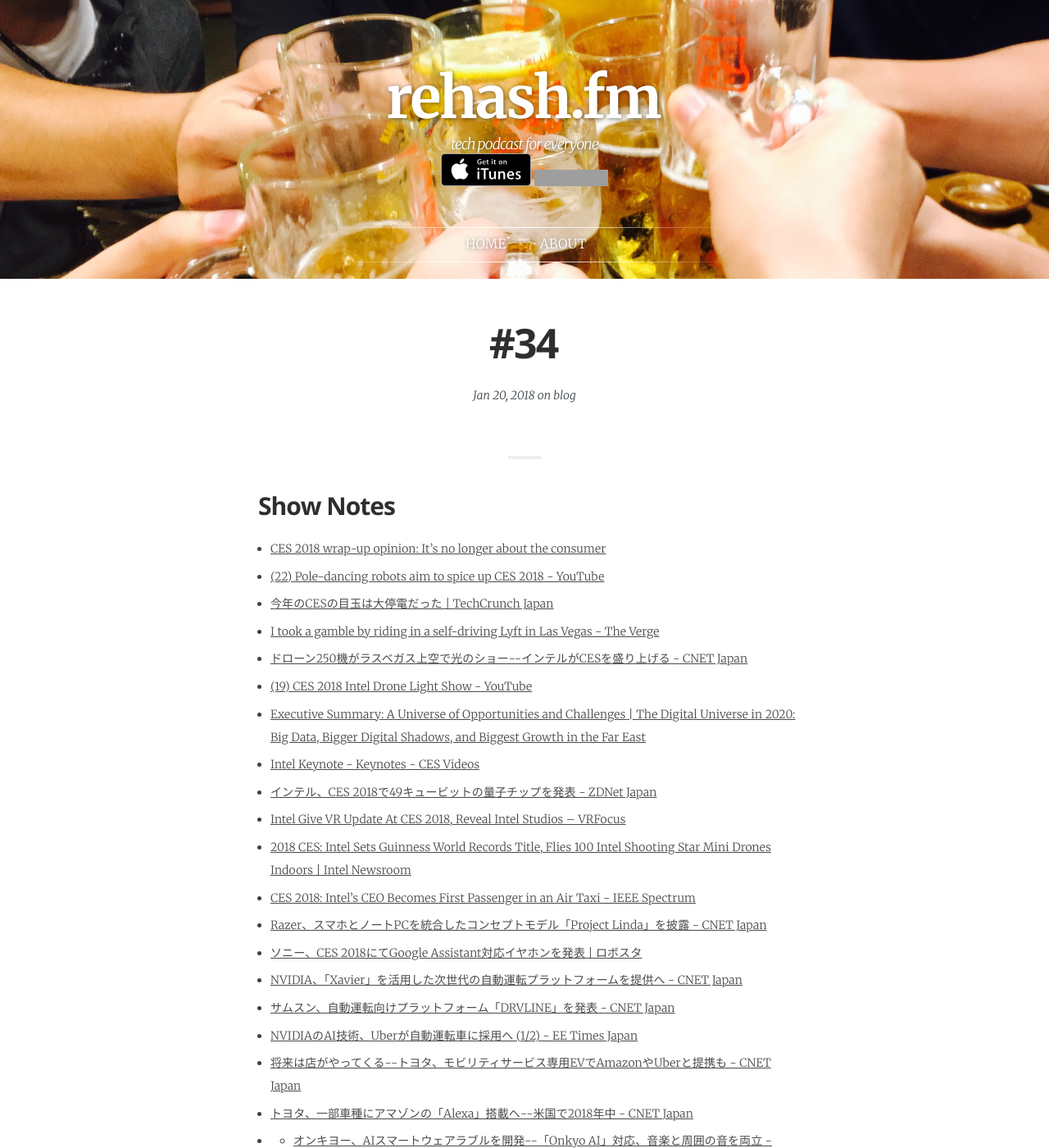
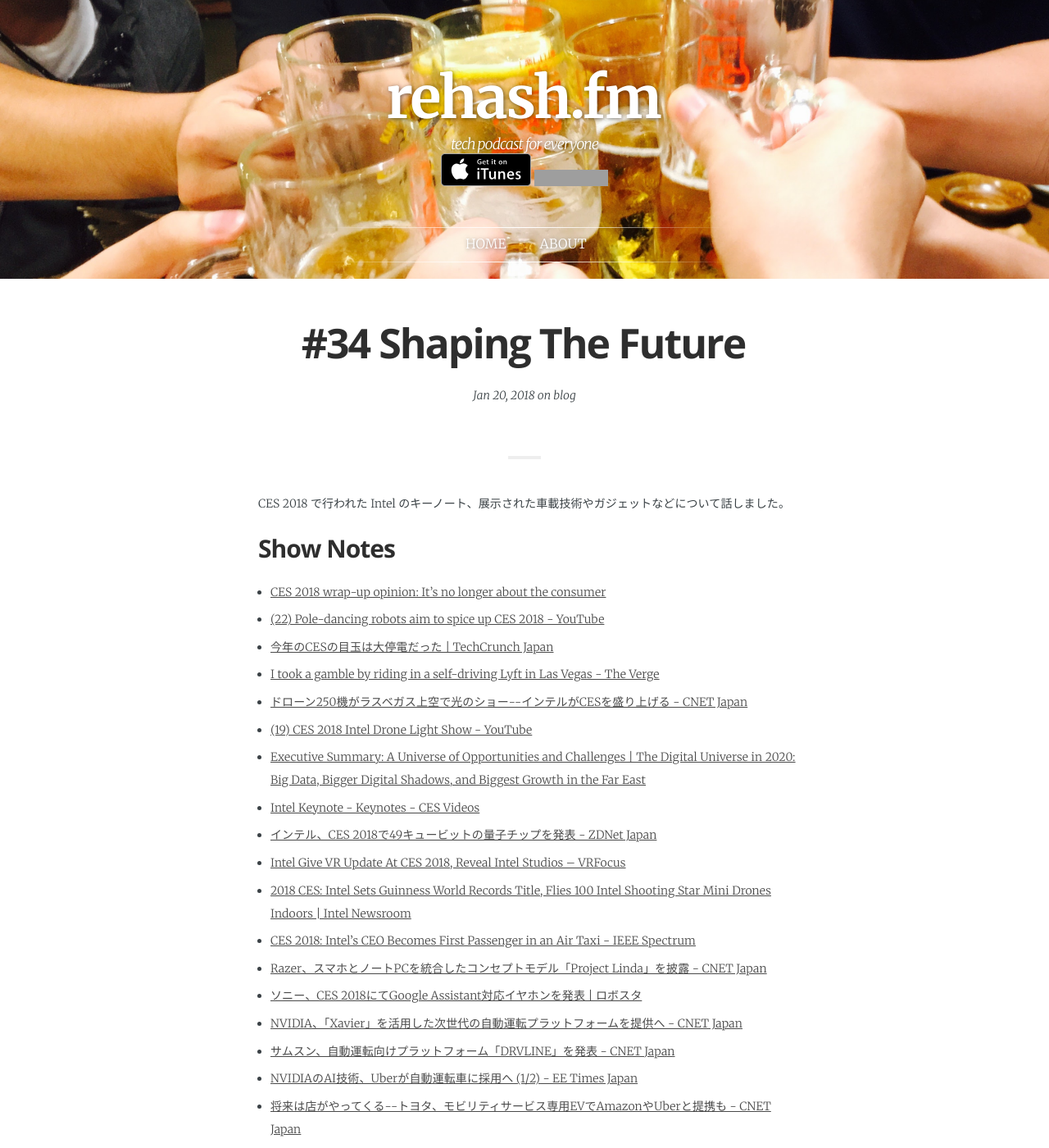
Before and after one commit to rehashfm/rehash.fm, a Jekyll site: the page built from _posts/2018-01-21-34.md, in a window 1280 px wide and 1400 px high. Shown: the whole window at 82% size. Built offline with Jekyll 4.4.1, drawn with Linux system fonts in a browser that asks for light colours; some web fonts are replaced; some of the changed text lies outside the part shown; grey boxes are pictures that could not be loaded.

Commit message:
add the title and links to 34

```diff
--- a/_posts/2018-01-21-34.md
+++ b/_posts/2018-01-21-34.md
@@ -1,12 +1,13 @@
 ---
 layout:            post
-title:             "#34"
+title:             "#34 Shaping The Future"
 date:              2018-01-21 07:00:00 +0900
 tags:              blog
 category:          Blog
 author:            smile-0yen,azihsoyn
-excerpt:
+excerpt:           CES 2018 で行われた Intel のキーノート、展示された車載技術やガジェットなどについて話しました。
 ---
+CES 2018 で行われた Intel のキーノート、展示された車載技術やガジェットなどについて話しました。
 
 ## Show Notes
 - [CES 2018 wrap\-up opinion: It's no longer about the consumer](https://www.cnbc.com/2018/01/12/ces-2018-wrap-up-opinion-its-no-longer-about-the-consumer.html){:target="_blank"}
@@ -28,11 +29,12 @@
 - [NVIDIAのAI技術、Uberが自動運転車に採用へ \(1/2\) \- EE Times Japan](http://eetimes.jp/ee/articles/1801/09/news067.html){:target="_blank"}
 - [将来は店がやってくる\-\-トヨタ、モビリティサービス専用EVでAmazonやUberと提携も \- CNET Japan](https://japan.cnet.com/article/35112872/){:target="_blank"}
 - [トヨタ、一部車種にアマゾンの「Alexa」搭載へ\-\-米国で2018年中 \- CNET Japan](https://japan.cnet.com/article/35112923/){:target="_blank"}
-- - [オンキヨー、AIスマートウェアラブルを開発\-\-「Onkyo AI」対応、音楽と周囲の音を両立 \- CNET Japan](https://japan.cnet.com/article/35112897/){:target="_blank"}
+- [各社PCが「Alexa」搭載へ\-\-マイクロソフトの「Cortana」はますます窮地に \- CNET Japan](https://japan.cnet.com/article/35112841/)
+- [オンキヨー、AIスマートウェアラブルを開発\-\-「Onkyo AI」対応、音楽と周囲の音を両立 \- CNET Japan](https://japan.cnet.com/article/35112897/){:target="_blank"}
 - [Houndify \| Add voice enabled, conversational interface to anything\.](https://www.houndify.com/){:target="_blank"}
-- - [スマートグラス「Vuzix Blade」ハンズオン：ついにGoogle Glassの理想を実現した？ \| ギズモード・ジャパン](https://www.gizmodo.jp/2018/01/smart-glass-vuzix-blade-handson.html){:target="_blank"}
+- [スマートグラス「Vuzix Blade」ハンズオン：ついにGoogle Glassの理想を実現した？ \| ギズモード・ジャパン](https://www.gizmodo.jp/2018/01/smart-glass-vuzix-blade-handson.html){:target="_blank"}
 - [\(19\) Vuzix Blade hands\-on at CES 2018 \- YouTube](https://www.youtube.com/watch?v=gs0Fwa4D654){:target="_blank"}
-- - [Cerevo、VR向け触感デバイス「Taclim」を大幅刷新\-\-モジュール化で組み込み可能に \- CNET Japan](https://japan.cnet.com/article/35112881/){:target="_blank"}
+- [Cerevo、VR向け触感デバイス「Taclim」を大幅刷新\-\-モジュール化で組み込み可能に \- CNET Japan](https://japan.cnet.com/article/35112881/){:target="_blank"}
 - [HTCが「Vive Pro」発表、解像度が向上\-\-「Wireless Adaptor」も \- CNET Japan](https://japan.cnet.com/article/35112853/){:target="_blank"}
 - [レノボ、VRヘッドセット「Mirage Solo」\-\-初の「Daydream」対応スタンドアロンHMD \- CNET Japan](https://japan.cnet.com/article/35112916/){:target="_blank"}
 - [レノボ、VRヘッドセット「Mirage Solo」\-\-初の「Daydream」対応スタンドアロンHMD \- CNET Japan](https://japan.cnet.com/article/35112916/){:target="_blank"}
```
